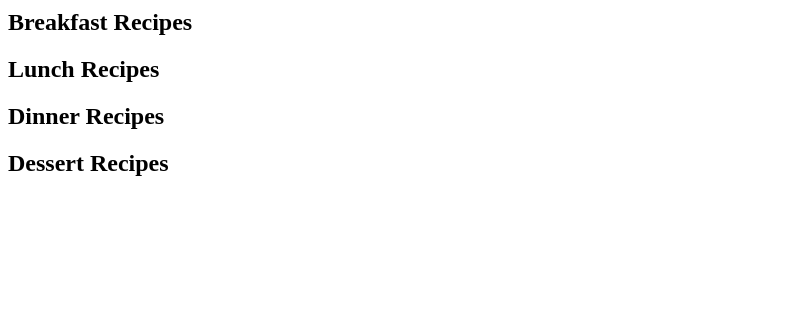
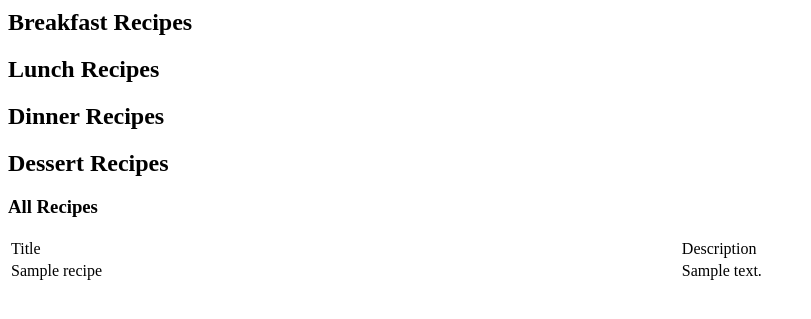
Before and after one commit to sally/flask-recipes, a Flask app: template project/recipes/templates/index.html in a window 1280 px wide. Shown: the part 177-496 px from the top of the page, without its empty margins (0-811 px from the left). Run offline with Flask 2, Linux system fonts and the light colour scheme; the template is opened without the code that fills it: most values are stand-ins (such as "Sample title", 1, 10 or a date in 2020).

Commit message:
Iterate through all recipes in All Recipes section

```diff
--- a/project/recipes/templates/index.html
+++ b/project/recipes/templates/index.html
@@ -14,10 +14,7 @@
 
     <h1>Welcome to Sally's Recipe App!</h1>
 
-
-
     This site describes my favorite recipes!
-
 
     <h2>Breakfast Recipes</h2>
 
@@ -30,5 +27,20 @@ This site describes my favorite recipes!
 
     <h2>Dessert Recipes</h2>
 
+    <h3>All Recipes</h3>
+
+    <table style="width:100%">
+      <tr>
+        <td>Title</td>
+        <td>Description</td>
+        {% for recipe in recipes %}
+        <tr>
+          <td>{{ recipe.recipe_title }}</td>
+          <td>{{ recipe.recipe_description }}</td>
+        </tr>
+        {% endfor %}
+      </tr>
+    </table>
+
   </body>
 </html>
```
Lines whose indentation alone changed are shown as unchanged.
